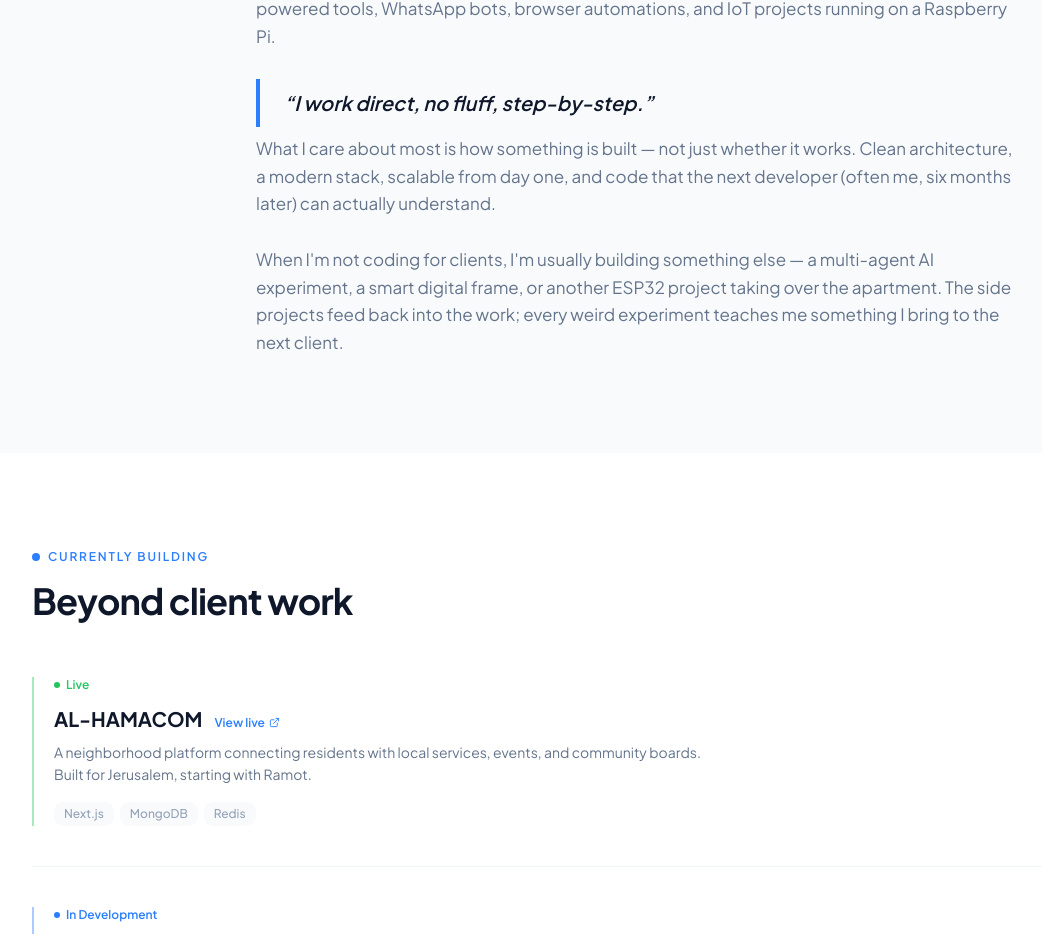
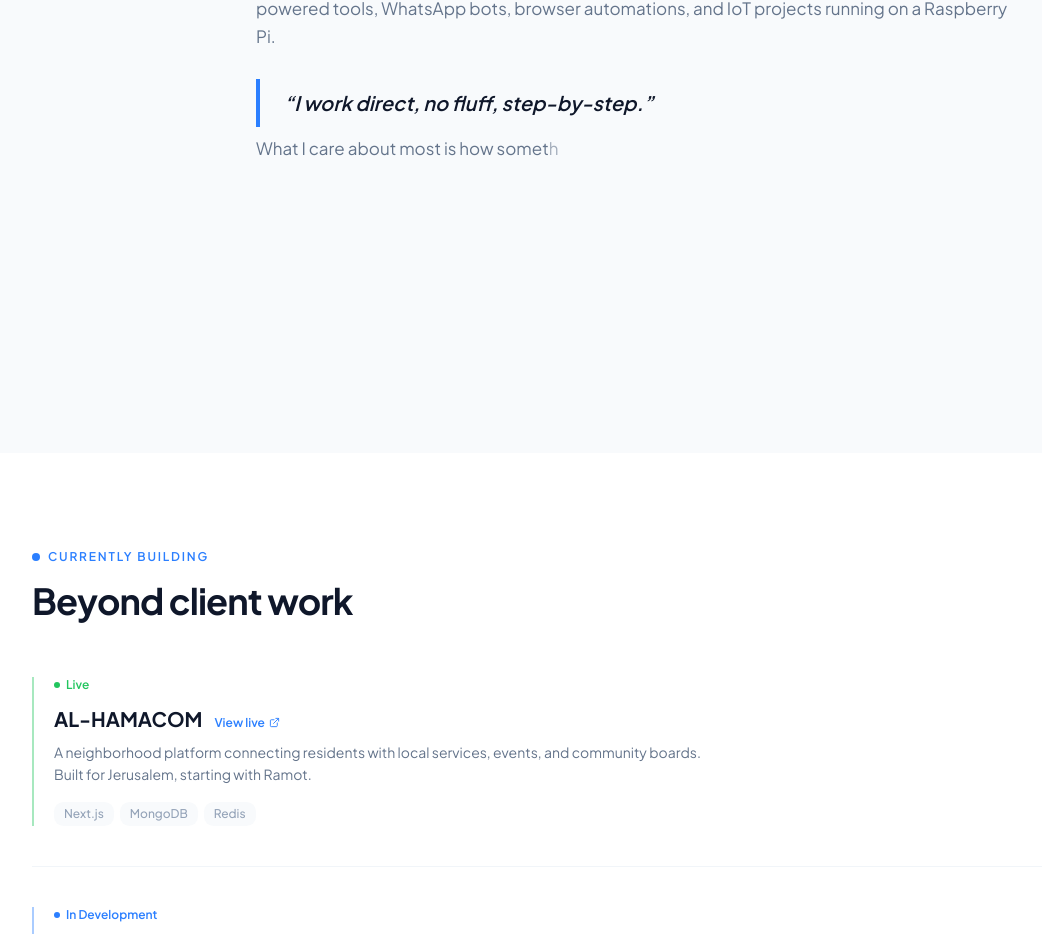
Before and after one commit to yonidev0101/yonidev, a Next.js app: page /about in a window 1280 px wide. Shown: the part 1192-2126 px from the top of the page, without its empty margins (0-1042 px from the left). Built offline with nearby package versions, Linux system fonts and the light colour scheme.

Commit message:
fix: sequential typewriter — each paragraph waits for previous to finish

```diff
--- a/src/app/about/MyStory.tsx
+++ b/src/app/about/MyStory.tsx
@@ -1,23 +1,36 @@
 "use client";
 
-import { motion } from "framer-motion";
+import { useRef } from "react";
+import { motion, useInView } from "framer-motion";
 import { useT } from "@/lib/i18n/LocaleProvider";
+
+const STAGGER   = 0.010; // seconds per character
+const HDR_DONE  = 0.65;  // header fade-in finishes at this time
+const PARA_GAP  = 0.30;  // pause between paragraphs
+const QUOTE_DUR = 0.50;  // pull-quote slide-in duration
 
 const charVariant = {
   hidden:  { opacity: 0 },
   visible: { opacity: 1, transition: { duration: 0.01 } },
 };
 
-function TypeLine({ text, delay = 0 }: { text: string; delay?: number }) {
+function TypedParagraph({
+  text,
+  delay,
+  started,
+}: {
+  text: string;
+  delay: number;
+  started: boolean;
+}) {
   return (
     <motion.p
       className="text-body leading-relaxed text-[1.0625rem]"
       initial="hidden"
-      whileInView="visible"
-      viewport={{ once: true, margin: "-40px" }}
+      animate={started ? "visible" : "hidden"}
       variants={{
         hidden: {},
-        visible: { transition: { staggerChildren: 0.012, delayChildren: delay } },
+        visible: { transition: { staggerChildren: STAGGER, delayChildren: delay } },
       }}
     >
       {text.split("").map((char, i) => (
@@ -33,16 +46,25 @@ export default function MyStory() {
   const t = useT();
   const s = t.about.story;
 
+  const ref = useRef<HTMLDivElement>(null);
+  const started = useInView(ref, { once: true, margin: "-80px" });
+
+  // Sequential delays — each paragraph starts exactly when the previous one finishes
+  const p1Delay    = HDR_DONE;
+  const p2Delay    = p1Delay   + s.p1.length * STAGGER + PARA_GAP;
+  const quoteDelay = p2Delay   + s.p2.length * STAGGER + 0.15;
+  const p3Delay    = quoteDelay + QUOTE_DUR + 0.20;
+  const p4Delay    = p3Delay   + s.p3.length * STAGGER + PARA_GAP;
+
   return (
     <section className="py-24 bg-bg-soft">
-      <div className="container">
+      <div ref={ref} className="container">
         <div className="max-w-3xl mx-auto">
 
-          {/* Header — fade in first, before the typing starts */}
+          {/* Heading — fades in first, paragraphs start typing after it finishes */}
           <motion.div
             initial={{ opacity: 0, y: 20 }}
-            whileInView={{ opacity: 1, y: 0 }}
-            viewport={{ once: true, margin: "0px" }}
+            animate={started ? { opacity: 1, y: 0 } : { opacity: 0, y: 20 }}
             transition={{ duration: 0.5, ease: "easeOut" }}
             className="mb-14"
           >
@@ -53,17 +75,15 @@ export default function MyStory() {
             <h2 className="section-heading">{s.heading}</h2>
           </motion.div>
 
-          {/* Paragraphs — character-by-character, each independent on scroll */}
-          {/* First paragraph waits for header to finish (delay 0.55s) */}
+          {/* Story — one paragraph at a time */}
           <div className="space-y-7">
-            <TypeLine text={s.p1} delay={0.55} />
-            <TypeLine text={s.p2} />
+            <TypedParagraph text={s.p1} delay={p1Delay} started={started} />
+            <TypedParagraph text={s.p2} delay={p2Delay} started={started} />
 
             <motion.blockquote
               initial={{ opacity: 0, x: -16 }}
-              whileInView={{ opacity: 1, x: 0 }}
-              viewport={{ once: true, margin: "-40px" }}
-              transition={{ duration: 0.45, ease: "easeOut" }}
+              animate={started ? { opacity: 1, x: 0 } : { opacity: 0, x: -16 }}
+              transition={{ duration: 0.45, ease: "easeOut", delay: quoteDelay }}
               className="my-2 border-s-4 border-brand-500 ps-6 py-2"
             >
               <p className="text-xl font-semibold text-heading italic leading-relaxed">
@@ -71,8 +91,8 @@ export default function MyStory() {
               </p>
             </motion.blockquote>
 
-            <TypeLine text={s.p3} />
-            <TypeLine text={s.p4} />
+            <TypedParagraph text={s.p3} delay={p3Delay} started={started} />
+            <TypedParagraph text={s.p4} delay={p4Delay} started={started} />
           </div>
 
         </div>
```
